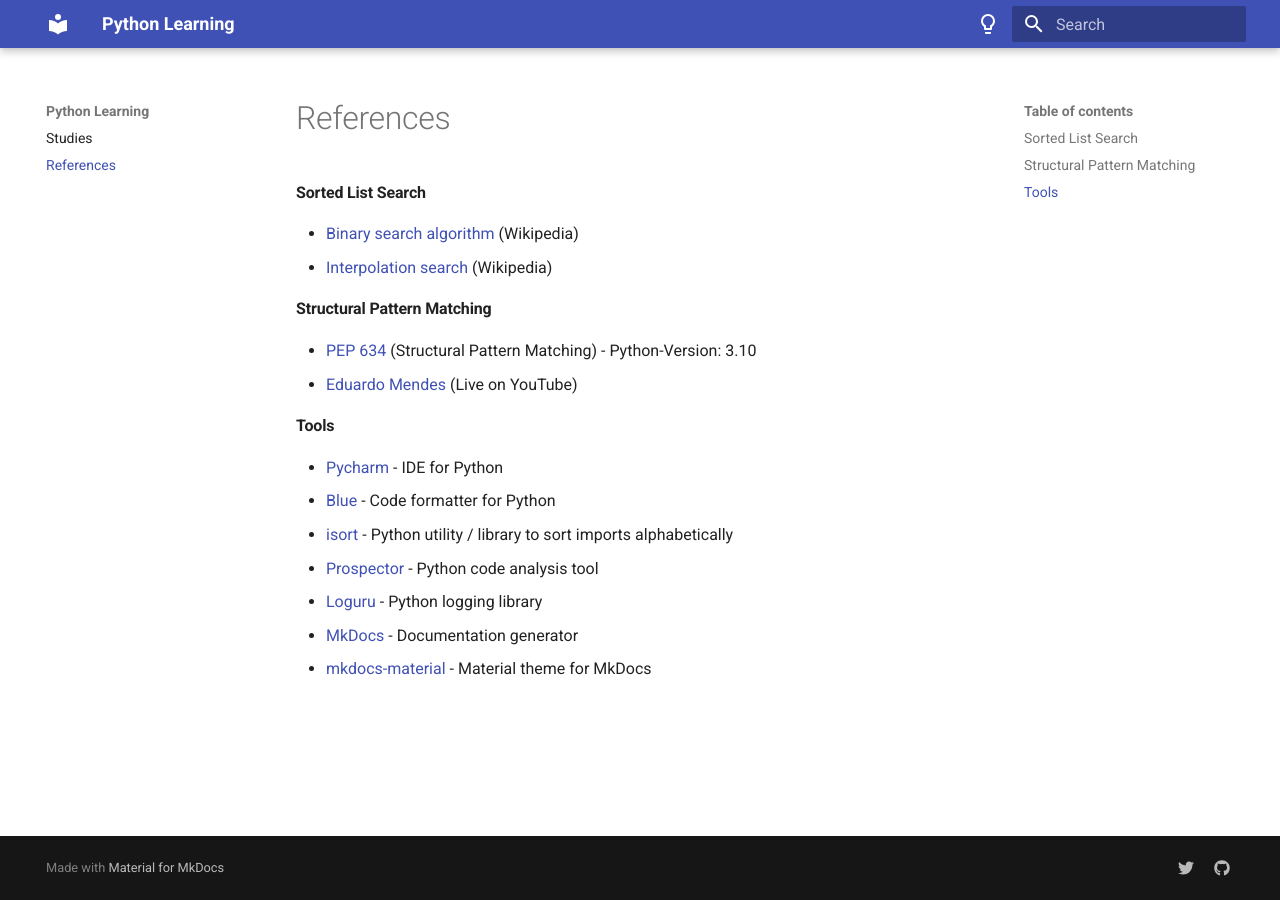
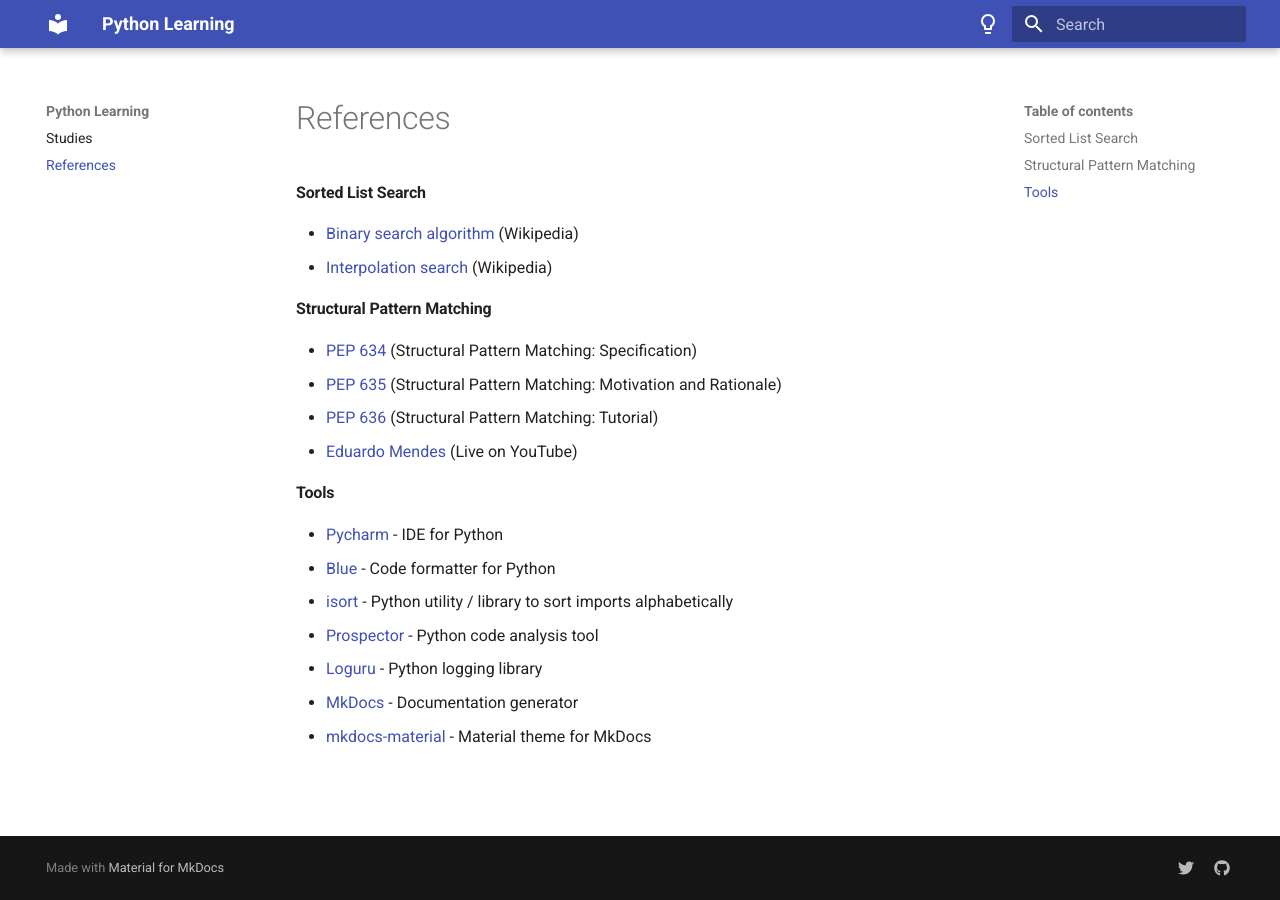
Before and after one commit to cicerohr/Python_Learning, an MkDocs documentation site: the page built from docs/references.md, in a window 1280 px wide. Built offline with MkDocs 1.6.1 and Material for MkDocs 9.7.7, drawn with Linux system fonts in a browser that asks for light colours.

Commit message:
[Update] PEP 635 e PEP 636.

```diff
--- a/docs/references.md
+++ b/docs/references.md
@@ -6,7 +6,9 @@
 - [Interpolation search][2] (Wikipedia)
 
 #### Structural Pattern Matching
-- [PEP 634][10] (Structural Pattern Matching) - Python-Version: 3.10
+- [PEP 634][10] (Structural Pattern Matching: Specification)
+- [PEP 635][13] (Structural Pattern Matching: Motivation and Rationale)
+- [PEP 636][12] (Structural Pattern Matching: Tutorial)
 - [Eduardo Mendes][11] (Live on YouTube)
 
 #### Tools
@@ -37,6 +39,10 @@
 
 [9]: <https://squidfunk.github.io/mkdocs-material/getting-started/> 'Material theme for MkDocs'
 
-[10]: <https://peps.python.org/pep-0634/> 'Python 3.10+'
+[10]: <https://peps.python.org/pep-0634/> 'Specification'
 
 [11]: <https://www.youtube.com/watch?v=QqigW-yxtOw> 'Live on YouTube'
+
+[12]: <https://peps.python.org/pep-0636/> 'Tutorial'
+
+[13]: <https://peps.python.org/pep-0635/> 'Motivation and Rationale'
```
